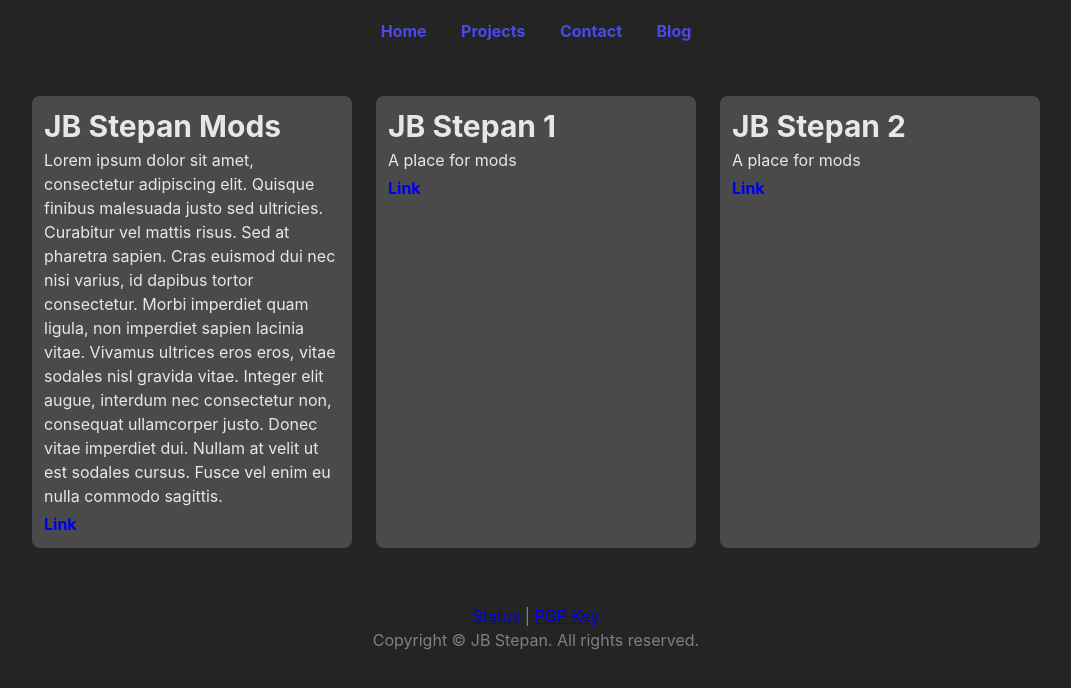
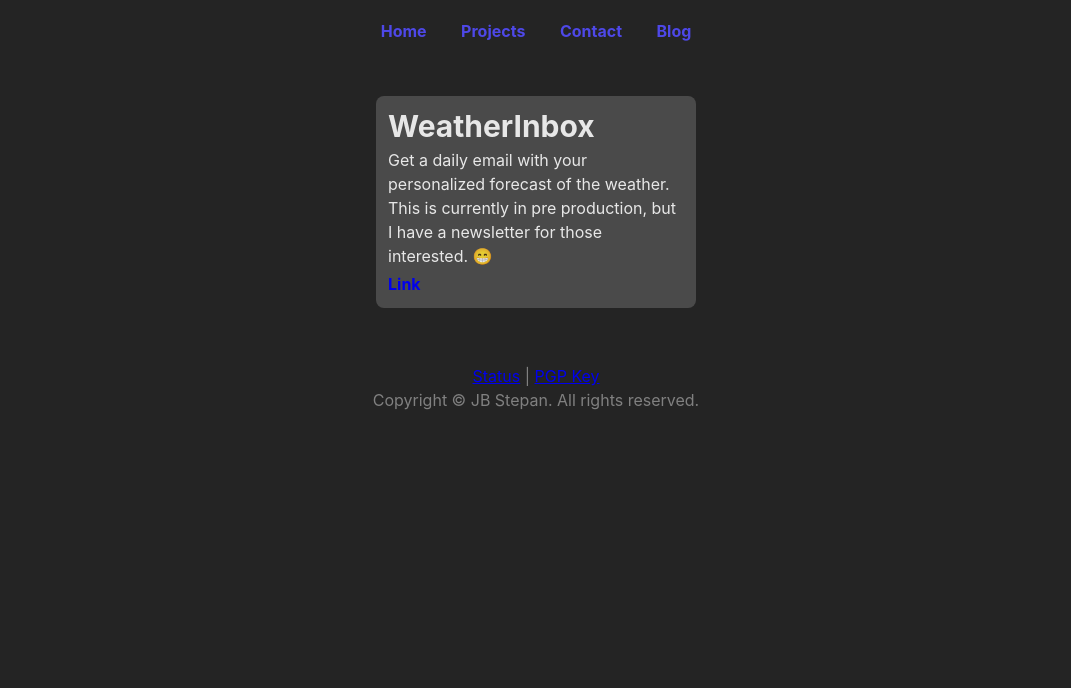
Before and after one commit to JBSEnterprises/JB-Site, a SvelteKit app: page /projects in a window 1280 px wide. Shown: the top 688 px of the page, without its empty margins (104-1175 px from the left). Built offline with nearby package versions, Linux system fonts and the light colour scheme; some icons are missing.

Commit message:
Final commit about project page
This is the final one for the time being, I have added weatherinbox to the projects page and this is the end of the Version 1.0.12

```diff
--- a/src/components/ProjectCard.svelte
+++ b/src/components/ProjectCard.svelte
@@ -7,7 +7,7 @@
 <div class="basis-[25%] rounded-lg bg-[#4a4a4a] p-3 text-pretty text-start border-black">
     <h1 class="text-3xl font-bold">{name}</h1>
     <p class=" mt-1 mb-1">{desc}</p>
-    <a class="no-underline font-bold" href="https://{website}">Link</a>
+    <a class="no-underline font-bold" target="_blank" rel="noopener noreferrer" href="https://{website}">Link</a>
 </div>
 
 <style>
@@ -18,6 +18,6 @@
 
     div:hover {
         transition: 300ms;
-        transform: scale(1.2);
+        transform: scale(1.08);
     }
 </style>
--- a/src/routes/projects/+page.svelte
+++ b/src/routes/projects/+page.svelte
@@ -1,14 +1,10 @@
 <script lang="ts">
-    import CommingSoonCard from "../../components/CommingSoonCard.svelte";
     import NavBar from "../../components/NavBar.svelte";
     import Footer from "../../components/Footer.svelte";
     import ProjectCard from "../../components/ProjectCard.svelte";
-    import ComingSoon from "../../components/ComingSoon.svelte";
 
     const projects = [
-        { name: "JB Stepan Mods", desc: "Lorem ipsum dolor sit amet, consectetur adipiscing elit. Quisque finibus malesuada justo sed ultricies. Curabitur vel mattis risus. Sed at pharetra sapien. Cras euismod dui nec nisi varius, id dapibus tortor consectetur. Morbi imperdiet quam ligula, non imperdiet sapien lacinia vitae. Vivamus ultrices eros eros, vitae sodales nisl gravida vitae. Integer elit augue, interdum nec consectetur non, consequat ullamcorper justo. Donec vitae imperdiet dui. Nullam at velit ut est sodales cursus. Fusce vel enim eu nulla commodo sagittis.", website: "google.com"},
-        { name: "JB Stepan 1", desc: "A place for mods", website: "google.com"},
-        { name: "JB Stepan 2", desc: "A place for mods", website: "google.com"},
+        { name: "WeatherInbox", desc: "Get a daily email with your personalized forecast of the weather. This is currently in pre production, but I have a newsletter for those interested. 😁", website: "weatherinbox.net"},
     ]
 
 </script>
```
